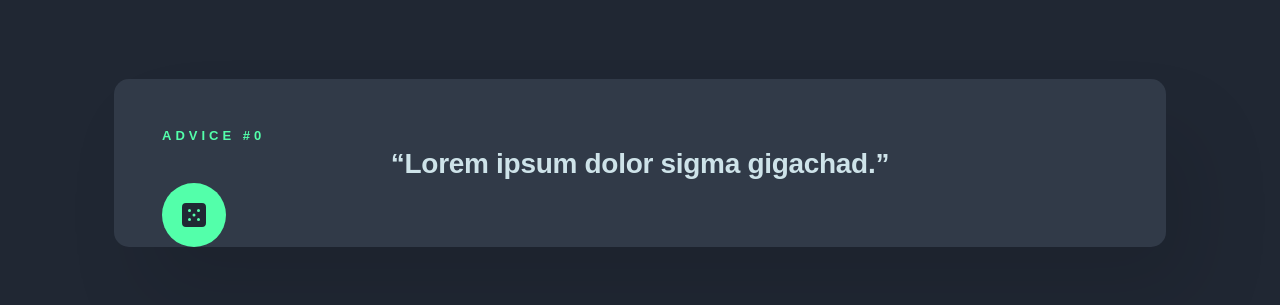
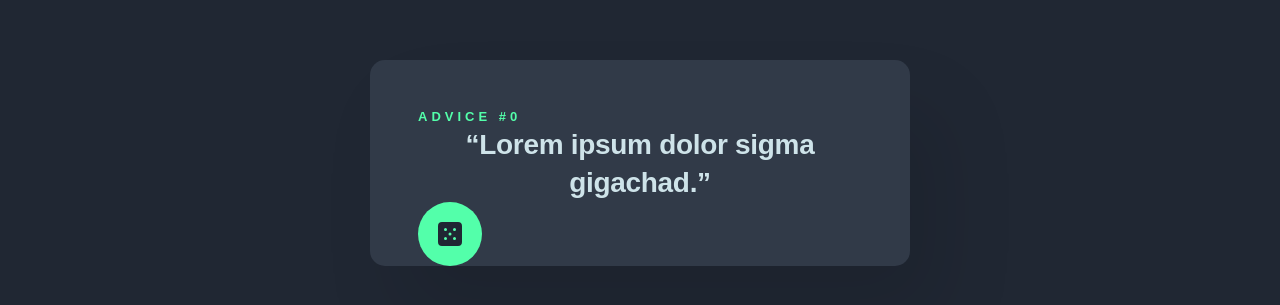
Before and after one commit to Arsalan2078/advice-generator-app, a React (Vite) app: page / in a window 1280 px wide. Shown: the part 237-542 px from the top of the page. Built offline with nearby package versions, Linux system fonts and the light colour scheme; a web font is replaced by a local one.

Commit message:
container has max width now

```diff
--- a/src/components/AdviceGenerator/index.module.scss
+++ b/src/components/AdviceGenerator/index.module.scss
@@ -1,4 +1,6 @@
 .container {
+    margin: 0 auto;
+    width: min(100%, calc(540 / 16 * 1rem));
     container-type: inline-size;
 }
 
```
